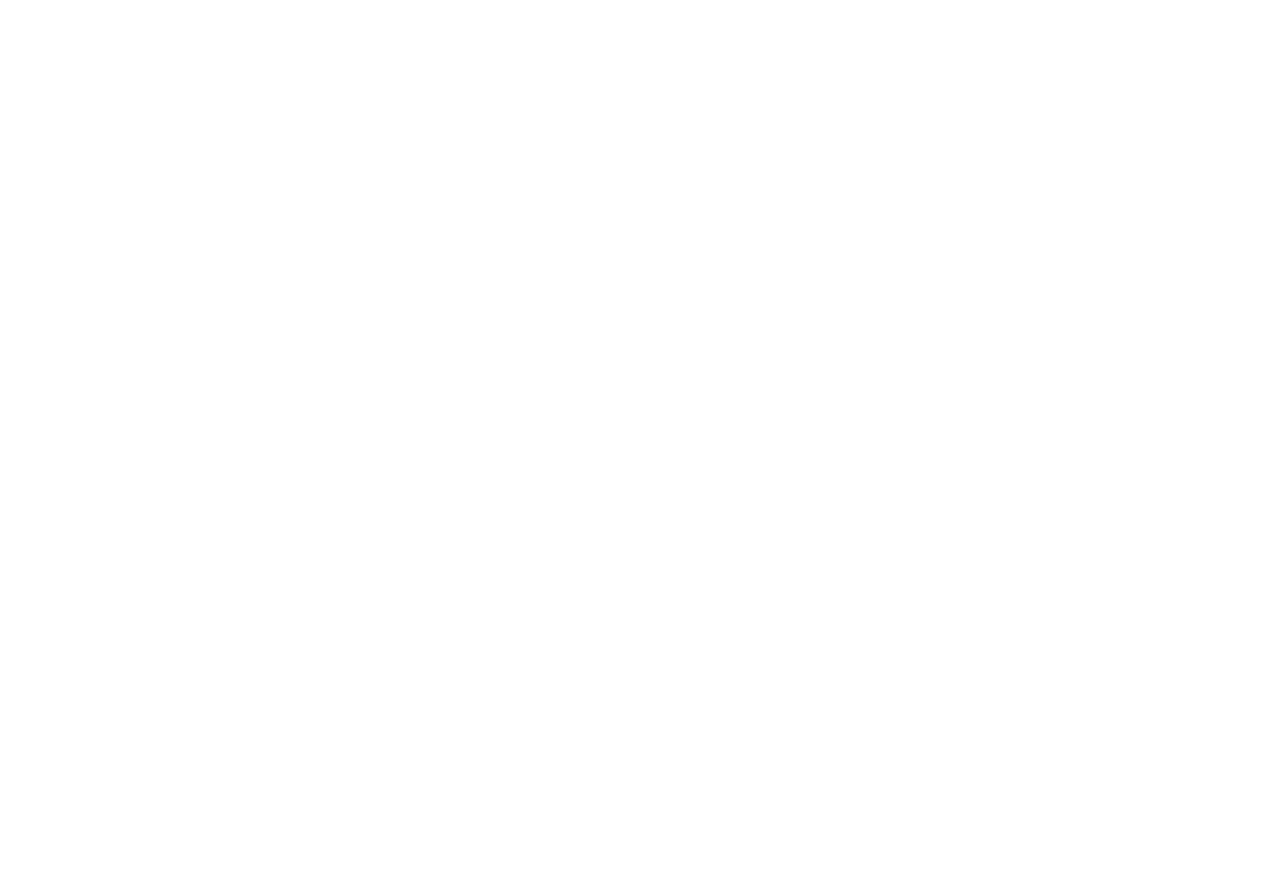
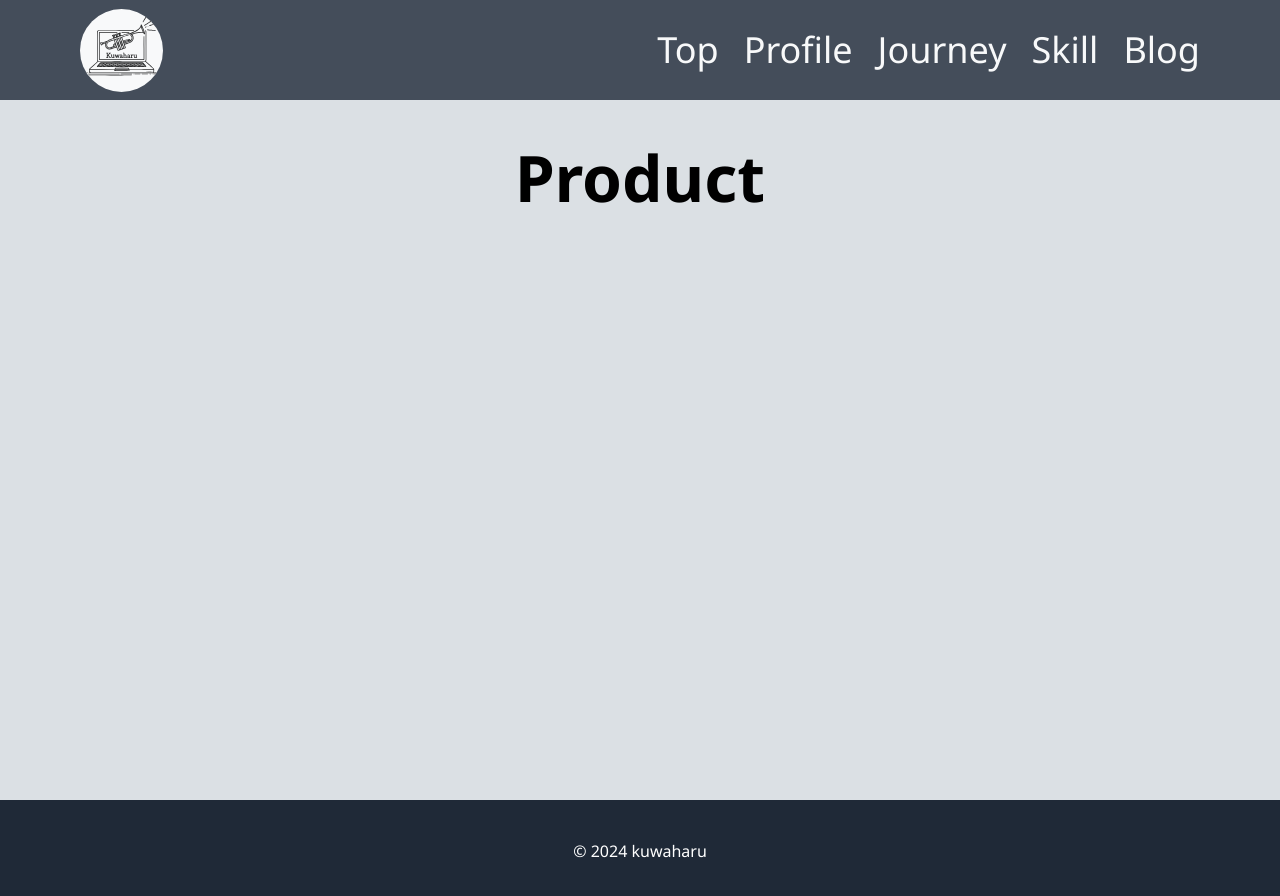
Before and after one commit to kuwaharu-git/my-portfolio, a React (Vite) app: page /product in a window 1280 px wide. Before the commit this address had no page. Shown: the top 896 px of the page. Before the commit the page ends 800 px from the top, so only its background shows below. Built offline with nearby package versions, Linux system fonts and the light colour scheme.

Commit message:
Productページを新規作成し、Appコンポーネントにルートを追加

```diff
--- a/src/App.jsx
+++ b/src/App.jsx
@@ -2,6 +2,7 @@
 import { BrowserRouter as Router, Route, Routes } from 'react-router-dom';
 import Index from './pages/Index';  // Index.jsx をインポート
 import Skill from './pages/Skill';  // Skill.jsx をインポート
+import Product from './pages/Product';  // Product.jsx をインポート
 
 function App() {
   return (
@@ -11,6 +12,7 @@
         <Routes>
           <Route path="/" element={<Index />} />
           <Route path="/skill" element={<Skill />} />
+          <Route path="/product" element={<Product />} />
         </Routes>
       </div>
     </Router>
--- /dev/null
+++ b/src/pages/Product.jsx
@@ -0,0 +1,45 @@
+import React from 'react';
+/** @jsxImportSource @emotion/react */
+import styled from '@emotion/styled';
+import Header from '../components/Header';
+import { Footer } from '../components/Footer';
+import breakpoints from '../breakpoints';
+
+const Skill = () => {
+    return (
+        <>
+            <Header />
+            <main>
+                <ProductWrapper>
+                    <TitleWrapper>
+                        Product
+                    </TitleWrapper>
+                </ProductWrapper>
+            </main>
+            <Footer />
+        </>
+    );
+};
+
+const ProductWrapper = styled.div`
+    box-sizing: border-box;
+    background-color: #DBE0E4;
+    width: 100%;
+    min-height: 100vh;
+    padding: 100px 20px;
+
+`;
+
+const TitleWrapper = styled.h1`
+    box-sizing: border-box;
+    width: 100%;
+    text-align: center;
+    font-size: 64px;
+    font-weight: bold;
+    color: #000000;
+    margin: 30px 0;
+    @media (max-width: ${breakpoints.mobile}) {
+      font-size: 42px;
+`;
+
+export default Skill;
```
